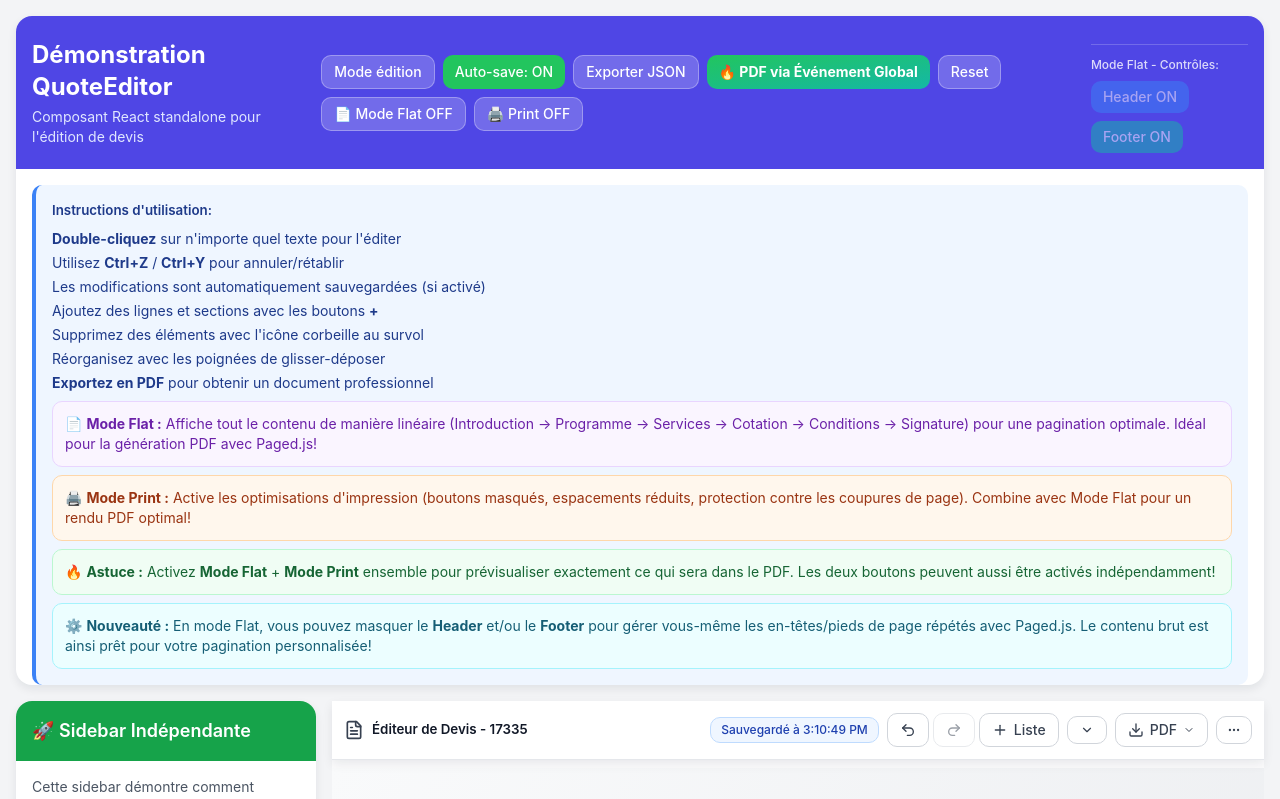
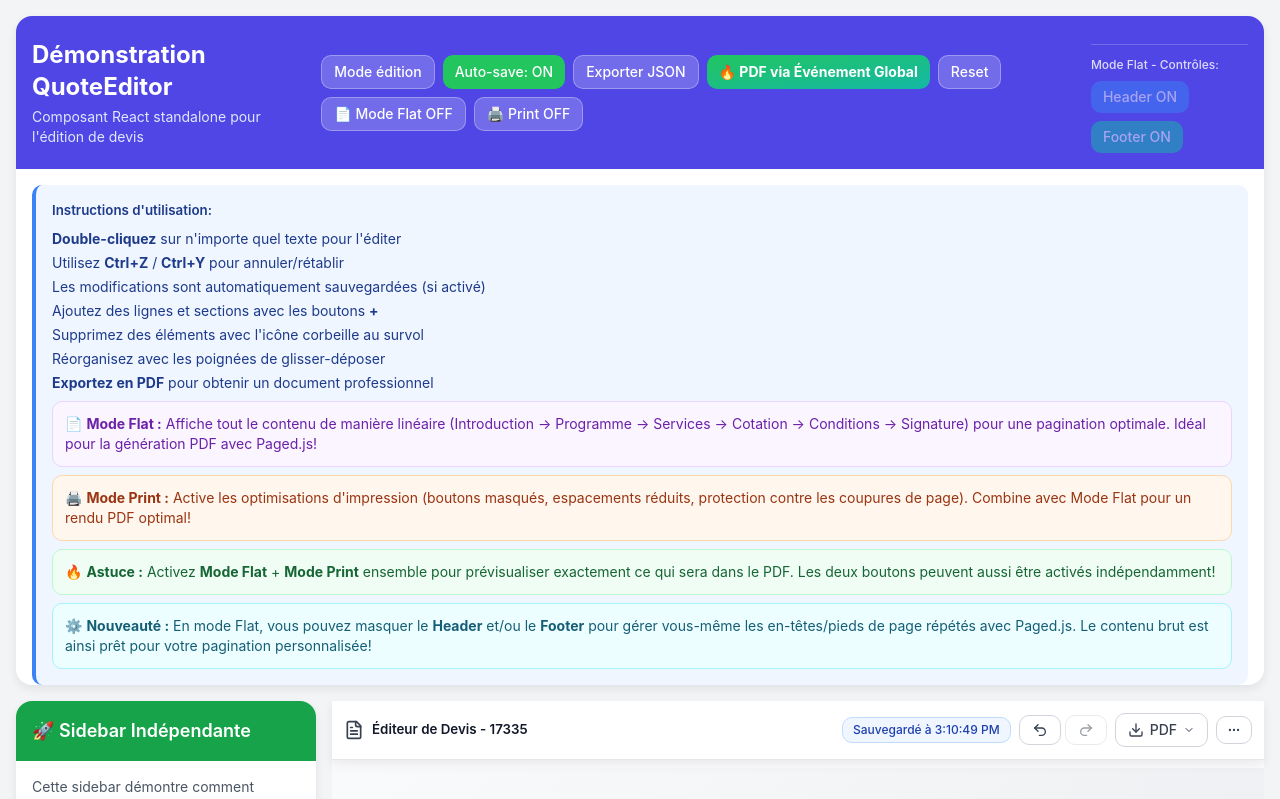
Before and after one commit to gillesautoquote/quote_editor, a React (Vite) app: page / in a window 1280 px wide. Shown: the top 799 px of the page. Built offline with nearby package versions, Linux system fonts and the light colour scheme; what @react-pdf/renderer would draw is missing.

Commit message:
Updated QuoteEditorToolbar.tsx

```diff
--- a/src/Components/QuoteEditor/components/shared/QuoteEditorToolbar.tsx
+++ b/src/Components/QuoteEditor/components/shared/QuoteEditorToolbar.tsx
@@ -143,17 +143,6 @@ export const QuoteEditorToolbar: React.FC<QuoteEditorToolbarProps> = ({
     });
   }
 
-  if (showAddBlock) {
-    editActions.push({
-      id: 'add-block',
-      label: 'Liste',
-      icon: <Plus size={16} />,
-      onClick: onAddBlock,
-      variant: 'outline' as const,
-      tooltip: 'Ajouter un bloc'
-    });
-  }
-
   const moreActions: ToolbarAction[] = readonly ? [] : [];
 
   if (showReset) {
@@ -233,45 +222,6 @@ export const QuoteEditorToolbar: React.FC<QuoteEditorToolbarProps> = ({
             </div>
           )}
 
-          {!readonly && showTemplateSelector && blockTemplates.length > 0 && onSelectTemplate && (
-            <div className="tw-relative">
-              <button
-                type="button"
-                onClick={(e) => {
-                  e.stopPropagation();
-                  setShowTemplateDropdown(!showTemplateDropdown);
-                }}
-                className="tw-inline-flex tw-items-center tw-gap-1 tw-px-3 tw-py-1.5 tw-text-sm tw-font-medium tw-text-gray-700 tw-bg-white tw-border tw-border-gray-300 tw-rounded hover:tw-bg-gray-50 tw-transition-colors"
-                title="Templates prédéfinis"
-              >
-                <ChevronDown size={14} />
-              </button>
-              {showTemplateDropdown && (
-                <div
-                  className="tw-absolute tw-top-full tw-right-0 tw-mt-1 tw-w-52 tw-bg-white tw-border tw-border-gray-200 tw-rounded-lg tw-shadow-lg tw-z-50"
-                  onClick={(e) => e.stopPropagation()}
-                >
-                  {blockTemplates.map((template) => (
-                    <button
-                      key={template.id}
-                      type="button"
-                      className="tw-w-full tw-flex tw-items-center tw-gap-2 tw-px-3 tw-py-2 tw-text-sm tw-text-gray-700 hover:tw-bg-gray-50 tw-transition-colors first:tw-rounded-t-lg last:tw-rounded-b-lg"
-                      onClick={() => {
-                        onSelectTemplate(template.id);
-                        setShowTemplateDropdown(false);
-                      }}
-                    >
-                      <div
-                        className="tw-w-3 tw-h-3 tw-rounded-sm"
-                        style={{ backgroundColor: template.template?.color || '#4863ec' }}
-                      />
-                      {template.name}
-                    </button>
-                  ))}
-                </div>
-              )}
-            </div>
-          )}
 
           <div className="tw-flex tw-gap-1">
             {onExportPDFBackend ? (
```
